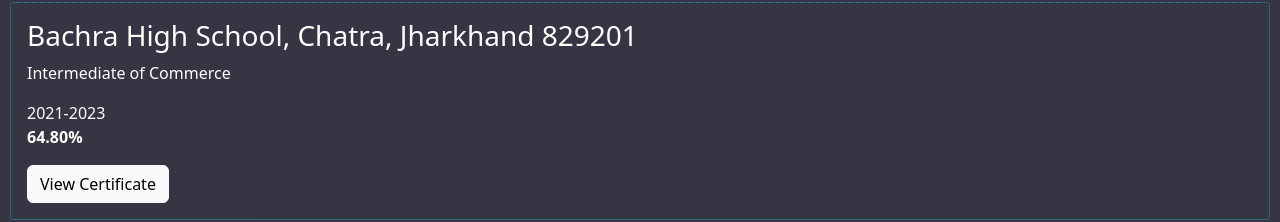
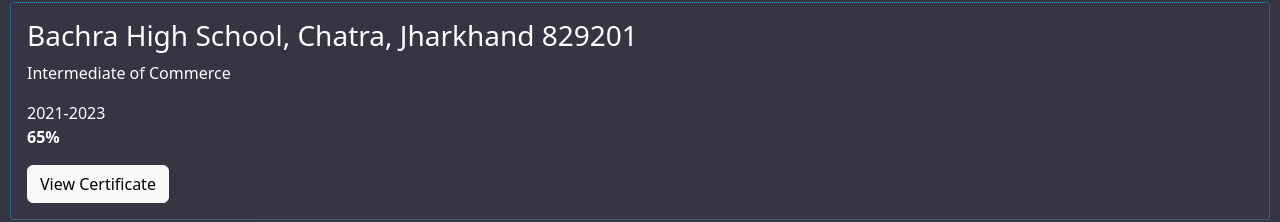
Before and after one commit to Kinuganjhu/Portfolio, a React (Create React App) app: page / in a window 1280 px wide. Shown: the part 900-1122 px from the top of the page. Built offline with nearby package versions, Linux system fonts and the light colour scheme.

Commit message:
update the resume

```diff
--- a/src/Pages/Education.js
+++ b/src/Pages/Education.js
@@ -11,7 +11,7 @@
         <h3>Bachra High School, Chatra, Jharkhand 829201</h3>
         <p>Intermediate of Commerce</p>
         <time dateTime="2021-2023">2021-2023</time>
-        <p><strong>64.80%</strong></p>
+        <p><strong>65%</strong></p>
         <a href={certificateUrl} target="_blank" rel="noopener noreferrer" aria-label="View certificate from Bachra High School">
           <Button variant="light">
             View Certificate
--- a/src/Pages/Home.js
+++ b/src/Pages/Home.js
@@ -16,7 +16,7 @@
       <h5>Aspiring Frontend Developer | Open to New Opportunities & Internships
       </h5>
       <br/>
-<a href="https://drive.google.com/file/d/1MZc4Fqc6XCZmaobLABjma7WsvBSzn6Pf/view?usp=drivesdk" target="_blank" rel="noopener noreferrer">
+<a href="https://drive.google.com/file/d/1S-qw3ZuAIKcYki6iyT5rxXpLHc-3n946/view?usp=drivesdk" target="_blank" rel="noopener noreferrer">
   <Button variant="light" className="Btn">
     Download CV
   </Button>
```
